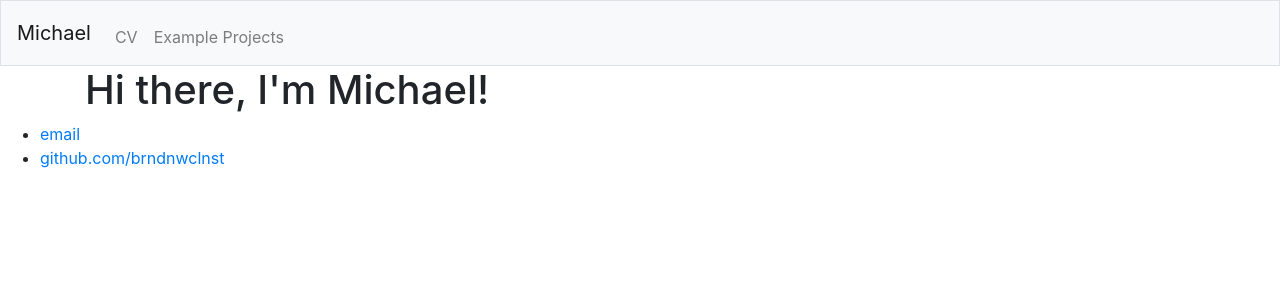
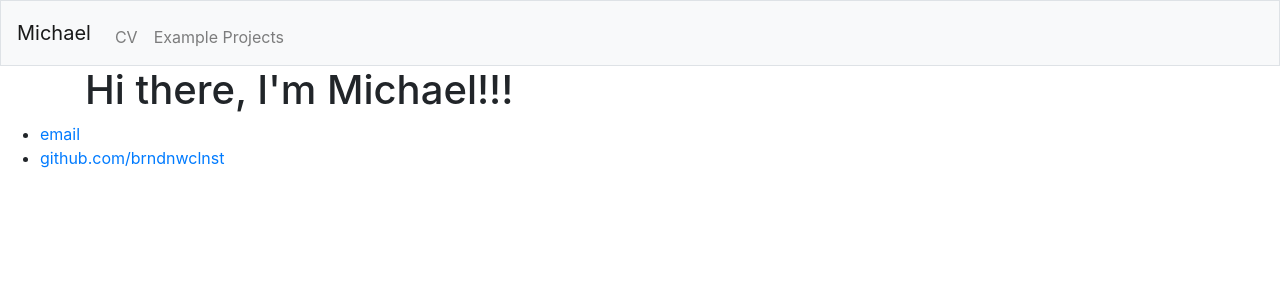
Before and after one commit to michaelodonnell13/michaelodonnell13.github.io, a Jekyll site: the page built from index.html, in a window 1280 px wide. Shown: the top 300 px of the page. Built offline with Jekyll 4.4.1, drawn with Linux system fonts in a browser that asks for light colours.

Commit message:
Update index.html

```diff
--- a/index.html
+++ b/index.html
@@ -3,5 +3,5 @@ layout: default
 title: Michael O'Donnell
 ---
 <div class="blurb">
-	<h1 class="ml-auto mr-auto">Hi there, I'm Michael!</h1>
+	<h1 class="ml-auto mr-auto">Hi there, I'm Michael!!!</h1>
 </div><!-- /.blurb -->
```
